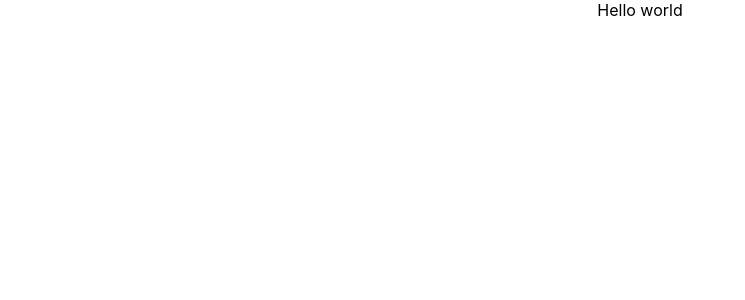
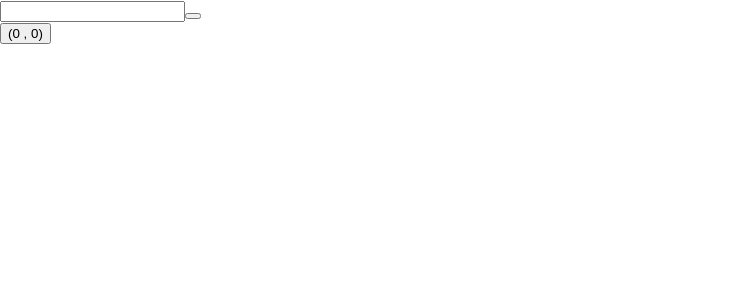
Before and after one commit to Ben8842/triangle, a React (Create React App) app: page / in a window 1280 px wide. Shown: the top 300 px of the page, without its empty margins (0-745 px from the left). Built offline with nearby package versions, Linux system fonts and the light colour scheme.

Commit message:
progress

```diff
--- a/src/App.js
+++ b/src/App.js
@@ -1,8 +1,87 @@
-import logo from "./logo.svg";
+import React, { Component } from "react";
 import "./App.css";
 
-function App() {
-  return <div className="App">Hello world</div>;
+class Building extends Component {
+  renderSquare(x, y) {
+    return (
+      <button>
+        ({x} , {y})
+      </button>
+    );
+  }
+
+  render() {
+    const elementS = [];
+    const elementZ = [];
+    const viewSize = this.props.sizeValue;
+
+    var x;
+    var y;
+    for (y = 0; y < viewSize; y++) {
+      for (x = 0; x < viewSize; x++) {
+        elementS.push(<span>{this.renderSquare(x, y)}</span>);
+      }
+      elementZ.push(
+        <div className="newLine">
+          <span>
+            {elementS.map((value, index) => {
+              return <span key={index}>{value}</span>;
+            })}
+          </span>
+        </div>
+      );
+      for (x = 0; x < viewSize; x++) {
+        elementS.pop();
+      }
+    }
+    return (
+      <div className="entireThing">
+        <div>
+          <span>
+            {elementZ.map((value, index) => {
+              return <span key={index}>{value}</span>;
+            })}
+          </span>
+        </div>
+      </div>
+    );
+  }
+}
+
+class App extends Component {
+  constructor(props) {
+    super(props);
+    this.state = {
+      count: 1,
+    };
+  }
+  enterCount() {
+    console.log("hello");
+    var zvalue = document.getElementById("sizeHere").value;
+    console.log(zvalue);
+    this.setState((state) => {
+      return { count: zvalue };
+    });
+  }
+
+  render() {
+    var { count } = this.state;
+
+    const inputBox = (
+      <div>
+        <form>
+          <input type="number" id="sizeHere"></input>
+          <button type="button" onClick={() => this.enterCount()}></button>
+        </form>
+      </div>
+    );
+    return (
+      <div>
+        <div>{inputBox}</div>
+        <Building sizeValue={count} />
+      </div>
+    );
+  }
 }
 
 export default App;
```
Also changed, not shown: 1 other file (tests, documents, lock files or other folders).
